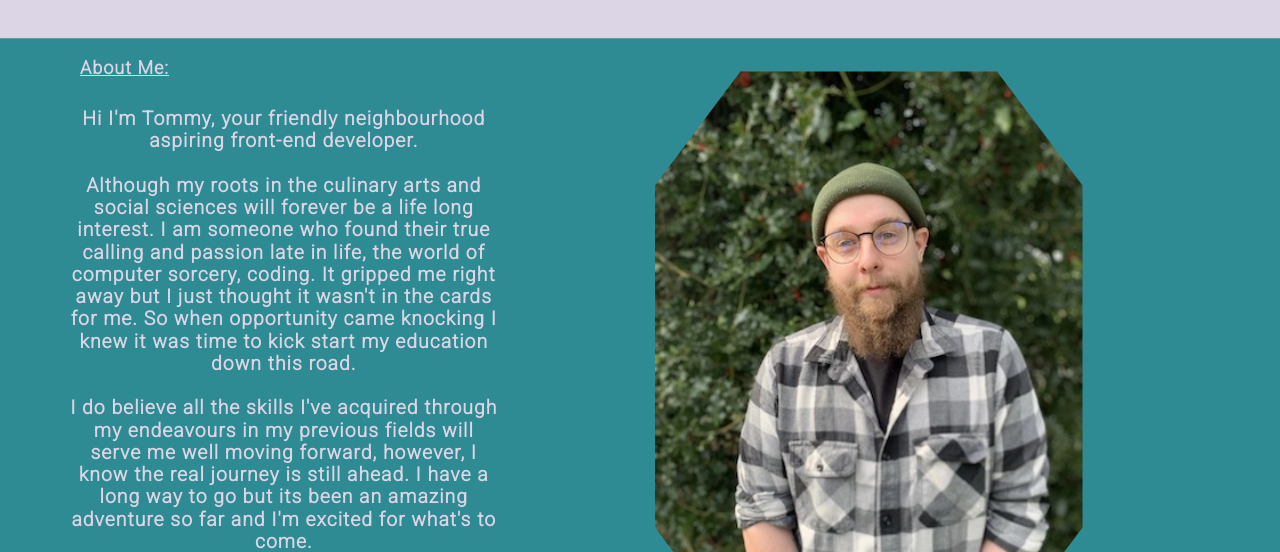
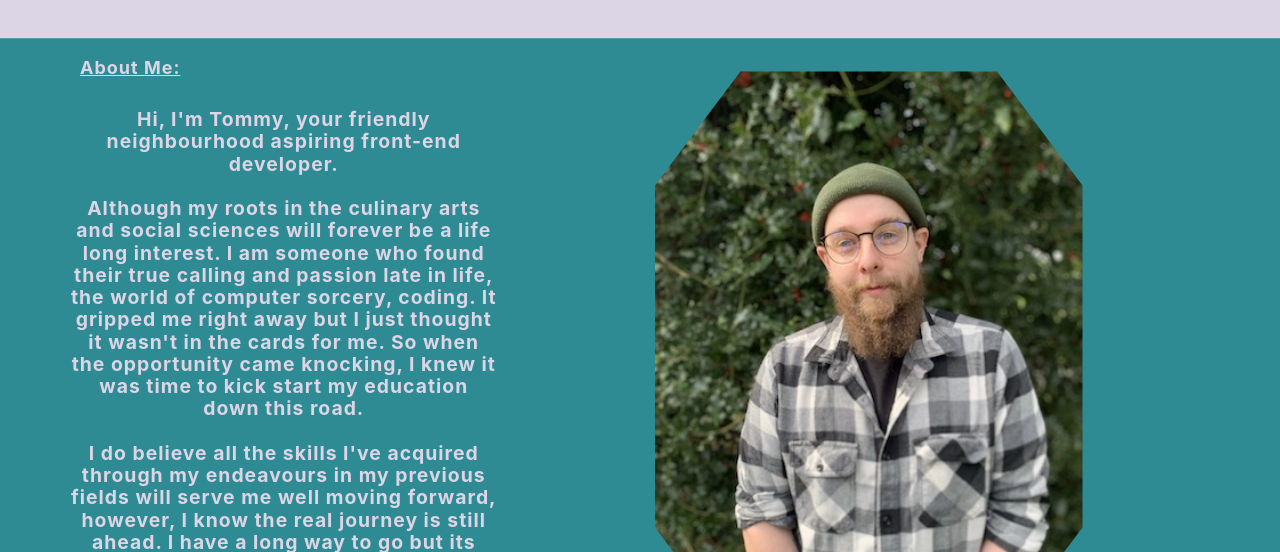
Before and after one commit to mintercode/Knockknock1, a website: page Index.html in a window 1280 px wide. Shown: the part 400-952 px from the top of the page. Drawn offline with nearby package versions, Linux system fonts and the light colour scheme.

Commit message:
grammer and spelling

```diff
--- a/Index.html
+++ b/Index.html
@@ -33,7 +33,7 @@
         >
           <h1 class="room2 block__heading-2"><u>About Me:</u></h1>
           <p class="hero__tagline-2">
-           Hi I'm Tommy, your friendly neighbourhood aspiring front-end developer. <br><br> Although my roots in the culinary arts and social sciences will forever be a life long interest. I am someone who found their true calling and passion late in life, the world of computer sorcery, coding. It gripped me right away but I just thought it wasn't in the cards for me. So when opportunity came knocking I knew it was time to kick start my education down this road. <br> <br> I do believe all the skills I've acquired through my endeavours in my previous fields will serve me well moving forward, however, I know the real journey is still ahead. I have a long way to go but its been an amazing adventure so far and I'm excited for what's to come.
+           Hi, I'm Tommy, your friendly neighbourhood aspiring front-end developer. <br><br> Although my roots in the culinary arts and social sciences will forever be a life long interest. I am someone who found their true calling and passion late in life, the world of computer sorcery, coding. It gripped me right away but I just thought it wasn't in the cards for me. So when the opportunity came knocking, I knew it was time to kick start my education down this road. <br> <br> I do believe all the skills I've acquired through my endeavours in my previous fields will serve me well moving forward, however, I know the real journey is still ahead. I have a long way to go but its been an amazing adventure so far and I'm excited for what's to come.
           </p>
           <ul>
             <li class="list nav__item link-arrow mobile"><a href="Skills.html">Skills</a></li>
--- a/css/styles.css
+++ b/css/styles.css
@@ -30,7 +30,7 @@ img {
 }
 
 body {
-  font-family: Roboto, Simplifica, Inter, Arial, Helvetica, sans-serif;
+  font-family: Simplifica, Inter, Arial, Helvetica, sans-serif;
   font-size: 2rem;
   color: var(--color-body);
 }
```
Also changed, not shown: Skills.html (+1 -1 lines), portfolio.html (+1 -1 lines).
